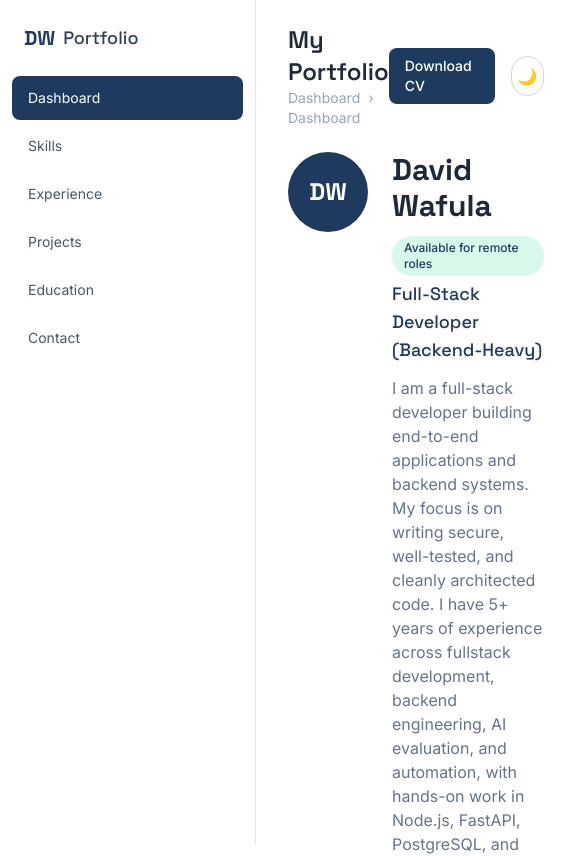
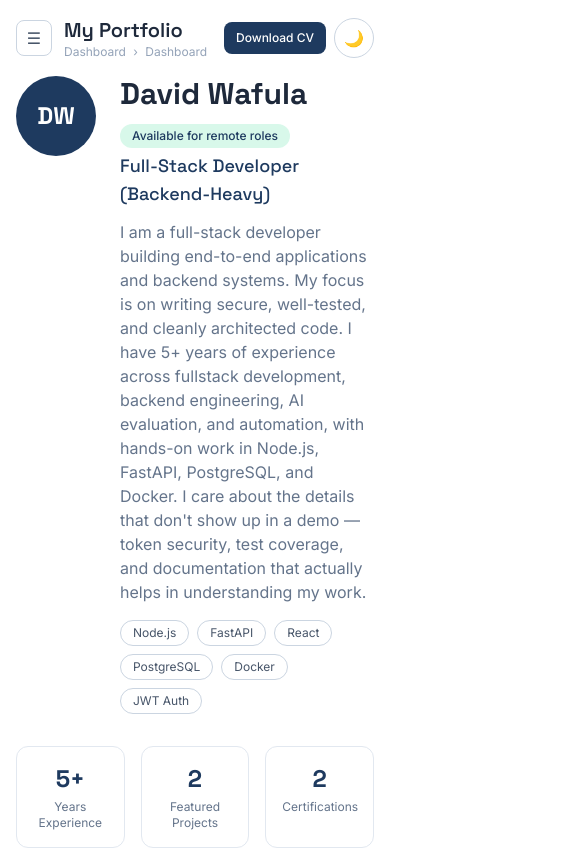
Before and after one commit to davidtiger3622/portfolio, a React app: page / in a window 390 px wide. Shown: the top 856 px of the page, 576 px wide, since content can reach past the window. Built offline with nearby package versions, Linux system fonts and the light colour scheme; the HTML template or start-up script is replaced by a standard one.

Commit message:
fix: pass onNavigate to Dashboard and add mobile sidebar drawer

```diff
--- a/src/App.jsx
+++ b/src/App.jsx
@@ -10,14 +10,25 @@ import Contact from './components/sections/Contact'
 
 function App() {
   const [activeSection, setActiveSection] = useState('dashboard')
+  const [sidebarOpen, setSidebarOpen] = useState(false)
+
+  const handleNavigate = (section) => {
+    setActiveSection(section)
+    setSidebarOpen(false)
+  }
 
   return (
     <div className="flex bg-white dark:bg-slate-900 min-h-screen">
-      <Sidebar activeSection={activeSection} setActiveSection={setActiveSection} />
-      <main className="flex-1">
-        <Topbar activeSection={activeSection} />
-        <div className="px-8 pb-8">
-          {activeSection === 'dashboard' && <Dashboard onNavigate={setActiveSection} />}
+      <Sidebar
+        activeSection={activeSection}
+        setActiveSection={handleNavigate}
+        sidebarOpen={sidebarOpen}
+        onClose={() => setSidebarOpen(false)}
+      />
+      <main className="flex-1 min-w-0">
+        <Topbar activeSection={activeSection} onMenuClick={() => setSidebarOpen(true)} />
+        <div className="px-4 sm:px-6 lg:px-8 pb-8">
+          {activeSection === 'dashboard' && <Dashboard onNavigate={handleNavigate} />}
           {activeSection === 'skills' && <Skills />}
           {activeSection === 'experience' && <Experience />}
           {activeSection === 'projects' && <Projects />}
--- a/src/components/Sidebar.jsx
+++ b/src/components/Sidebar.jsx
@@ -1,8 +1,21 @@
 import { navItems } from '../data/navigation'
 
-const Sidebar = ({ activeSection, setActiveSection }) => {
+const Sidebar = ({ activeSection, setActiveSection, sidebarOpen, onClose }) => {
   return (
-    <aside className="w-64 shrink-0 h-screen sticky top-0 border-r border-slate-200 dark:border-slate-700 flex flex-col">
+    <>
+      {sidebarOpen && (
+        <div
+          className="fixed inset-0 bg-black/40 z-40 lg:hidden"
+          onClick={onClose}
+          aria-hidden="true"
+        />
+      )}
+
+      <aside
+        className={`w-64 shrink-0 h-screen fixed lg:sticky top-0 left-0 z-50 bg-white dark:bg-slate-900 border-r border-slate-200 dark:border-slate-700 flex flex-col transition-transform duration-200 ease-in-out ${
+          sidebarOpen ? 'translate-x-0' : '-translate-x-full'
+        } lg:translate-x-0`}
+      >
         <div className="px-6 py-6 flex items-center gap-2">
           <span className="font-display text-xl font-bold text-navy dark:text-mint">DW</span>
           <span className="font-display text-lg text-slate-700 dark:text-slate-200">Portfolio</span>
@@ -27,6 +40,7 @@ const Sidebar = ({ activeSection, setActiveSection }) => {
           })}
         </nav>
       </aside>
+    </>
   )
 }
 
--- a/src/components/Topbar.jsx
+++ b/src/components/Topbar.jsx
@@ -1,22 +1,35 @@
 import ThemeToggle from './ThemeToggle'
 import { navItems } from '../data/navigation'
 
-const Topbar = ({ activeSection }) => {
+const Topbar = ({ activeSection, onMenuClick }) => {
   const currentLabel = navItems.find((item) => item.id === activeSection)?.label
 
   return (
-    <div className="flex items-center justify-between px-8 py-6">
-      <div>
-        <h1 className="font-display text-2xl font-semibold text-slate-800 dark:text-slate-100">
-          My Portfolio
-        </h1>
-        <p className="text-sm text-slate-400 dark:text-slate-500">
-          Dashboard <span className="mx-1">&rsaquo;</span> {currentLabel}
-        </p>
+    <div className="flex items-center justify-between gap-3 px-4 sm:px-6 lg:px-8 py-4 lg:py-6">
+      <div className="flex items-center gap-3 min-w-0">
+        <button
+          onClick={onMenuClick}
+          className="lg:hidden shrink-0 w-9 h-9 flex items-center justify-center rounded-lg border border-slate-300 dark:border-slate-600 text-slate-600 dark:text-slate-300"
+          aria-label="Open menu"
+        >
+          <span aria-hidden="true">&#9776;</span>
+        </button>
+        <div className="min-w-0">
+          <h1 className="font-display text-xl sm:text-2xl font-semibold text-slate-800 dark:text-slate-100 truncate">
+            My Portfolio
+          </h1>
+          <p className="text-xs sm:text-sm text-slate-400 dark:text-slate-500 truncate">
+            Dashboard <span className="mx-1">&rsaquo;</span> {currentLabel}
+          </p>
+        </div>
       </div>
 
-      <div className="flex items-center gap-4">
-        <a href="/resume.pdf" download className="bg-navy dark:bg-mint text-white dark:text-slate-900 font-body text-sm font-medium px-4 py-2 rounded-lg">
+      <div className="flex items-center gap-2 sm:gap-4 shrink-0">
+        <a
+          href="/resume.pdf"
+          download
+          className="bg-navy dark:bg-mint text-white dark:text-slate-900 font-body text-xs sm:text-sm font-medium px-3 sm:px-4 py-2 rounded-lg whitespace-nowrap"
+        >
           Download CV
         </a>
         <ThemeToggle />
```
Lines whose indentation alone changed are shown as unchanged.
